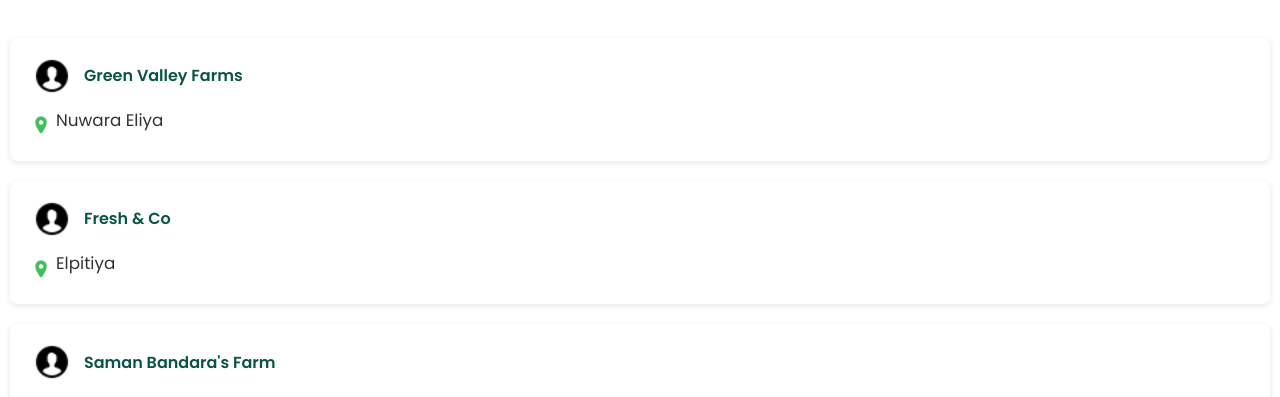
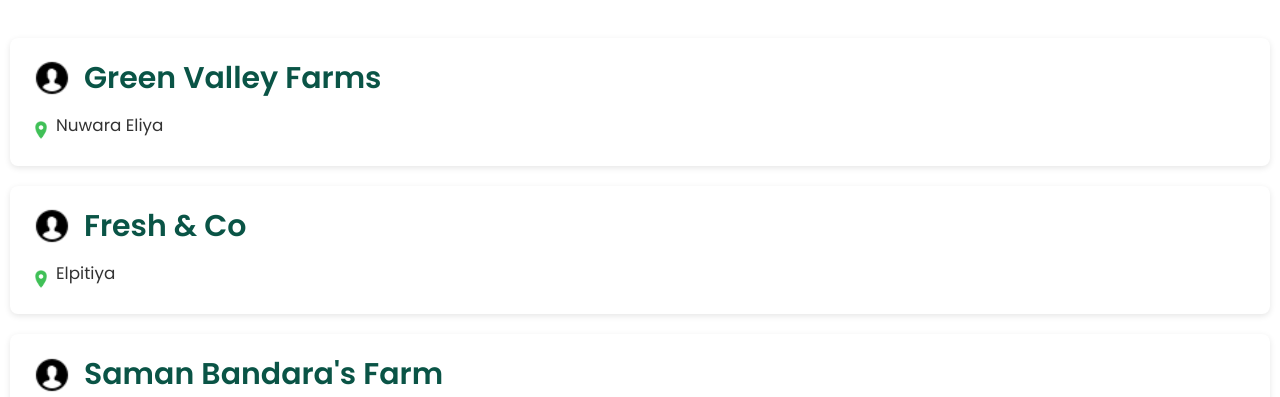
Before and after one commit to madarameegama7/Govimansala, a React (Vite) app in the folder client/: page /farms in a window 1280 px wide. Shown: the part 398-795 px from the top of the page. Built offline with nearby package versions, Linux system fonts and the light colour scheme.

Commit message:
farm page changes

```diff
--- a/client/src/pages/styles/Farms.css
+++ b/client/src/pages/styles/Farms.css
@@ -106,7 +106,7 @@
 }
 
 .farm-name {
-  font-size: 16px;
+  font-size: 30px;
   font-weight: 600;
   margin: 0;
   color: #0a5446;
```
